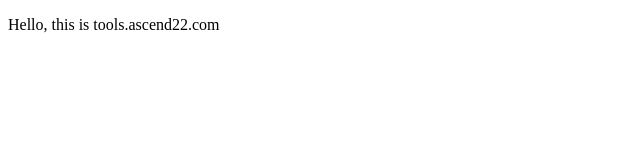
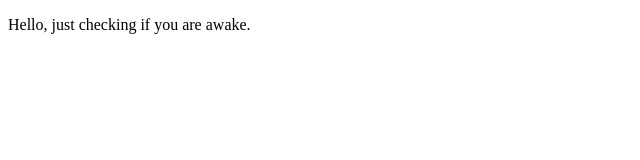
Before and after one commit to sethyeboah/Tools.Ascend22.com, a plain HTML site: page index.html in a window 1280 px wide. Shown: the full height of the page, 0-640 px from the left. Drawn offline with Linux system fonts and the light colour scheme.

Commit message:
Modified to test updates

```diff
--- a/index.html
+++ b/index.html
@@ -4,6 +4,6 @@
         <title>Hello</title>
     </head>
     <body>
-        <p>Hello, this is tools.ascend22.com</p>
+        <p>Hello, just checking if you are awake.</p>
     </body>
 </html>
```
